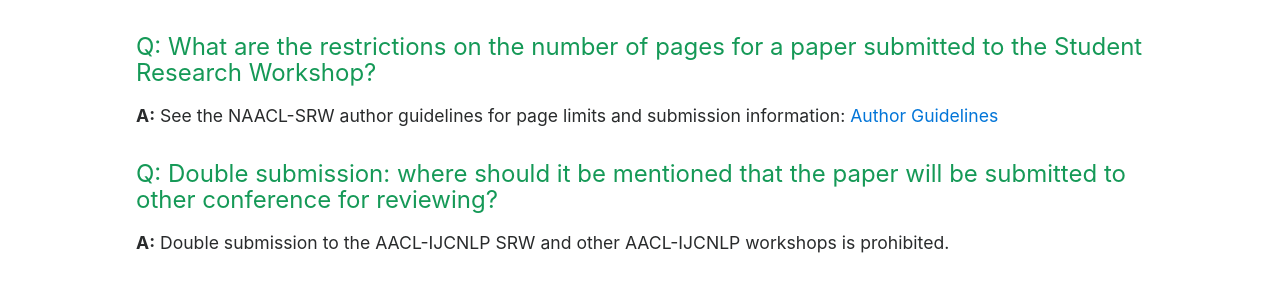
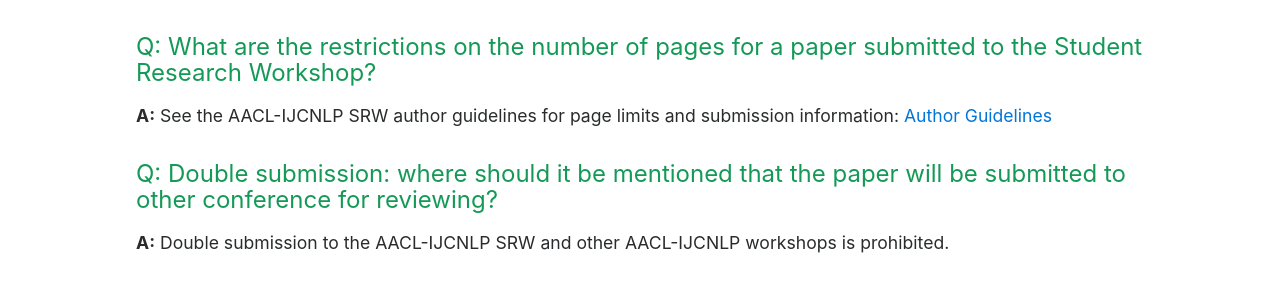
Before and after one commit to aacl2023-srw/aacl2023-srw.github.io, a Jekyll site: the page built from faq.md, in a window 1280 px wide. Shown: the part 996-1285 px from the top of the page. Built offline with Jekyll 4.4.1, drawn with Linux system fonts in a browser that asks for light colours.

Commit message:
Update faq.md

```diff
--- a/faq.md
+++ b/faq.md
@@ -32,7 +32,7 @@ __A:__ You may e-mail __aacl-ijcnlp-2020-srw@googlegroups.com__ with the follow
 * Any specific questions for mentors or expected types of feedback
 
 #### Q: What are the restrictions on the number of pages for a paper submitted to the Student Research Workshop?
-__A:__ See the NAACL-SRW author guidelines for page limits and submission information:
+__A:__ See the AACL-IJCNLP SRW author guidelines for page limits and submission information:
 [Author Guidelines](https://aacl2020-srw.github.io/author)
 
 #### Q: Double submission: where should it be mentioned that the paper will be submitted to other conference for reviewing?
```
